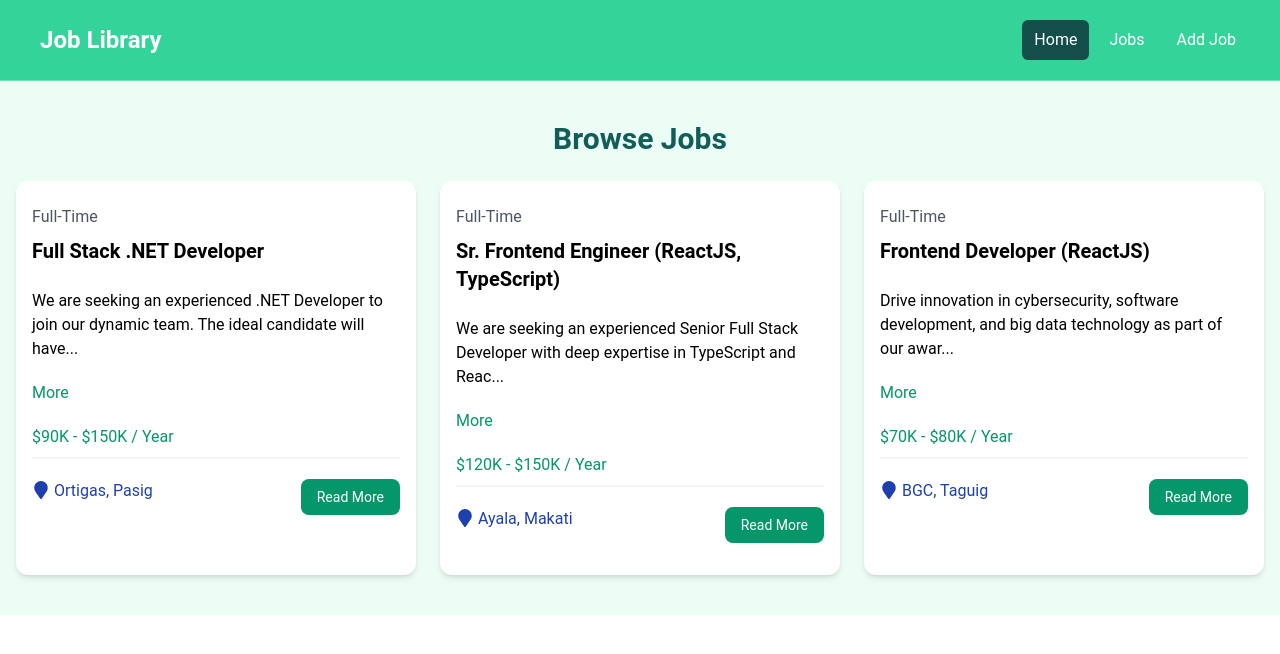
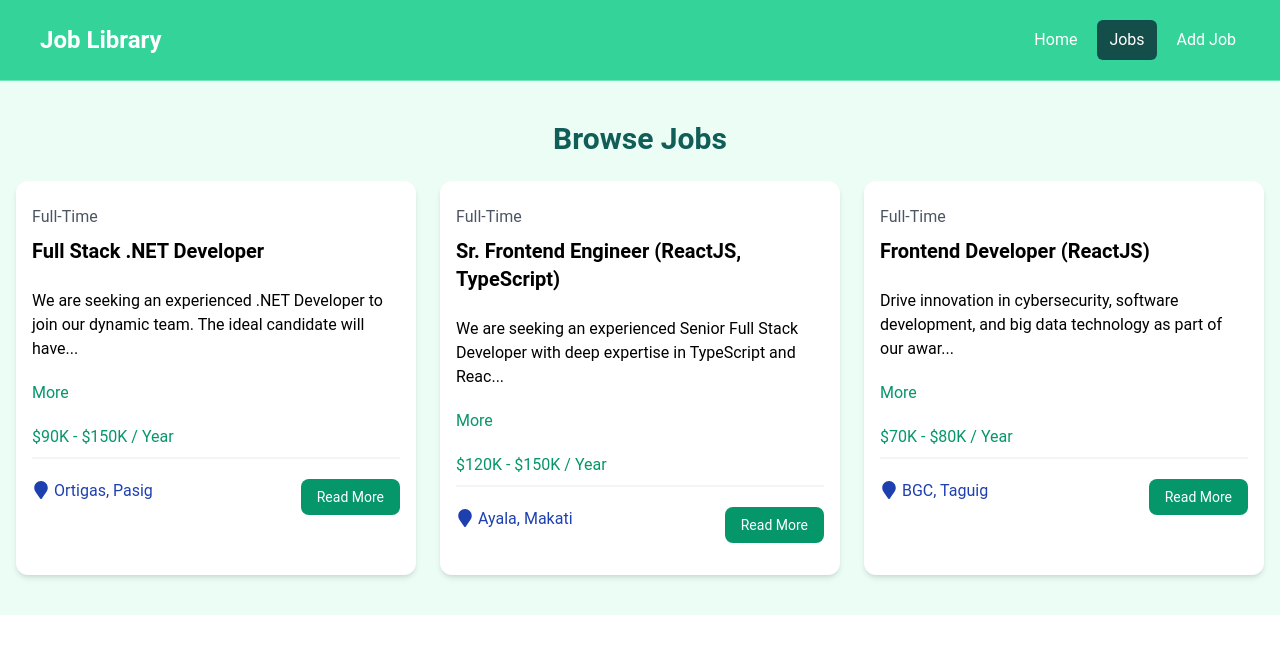
Before and after one commit to dfranzzzzz/Job-Library, a React (Vite) app in the folder Job-Library/: page /jobs in a window 1280 px wide. Shown: the top 654 px of the page. Built offline with nearby package versions, Linux system fonts and the light colour scheme.

Commit message:
applied NavLink to NavBar buttons

```diff
--- a/Job-Library/src/Components/NavBar.jsx
+++ b/Job-Library/src/Components/NavBar.jsx
@@ -1,38 +1,34 @@
 import React from "react";
-import { Link } from "react-router-dom";
+import { NavLink } from "react-router-dom";
 
 const NavBar = () => {
+  const linkClass = ({ isActive }) =>
+    isActive
+      ? "bg-teal-900 text-white hover:bg-teal-800 hover:text-white rounded-md px-3 py-2"
+      : "text-white hover:bg-teal-800 hover:text-white rounded-md px-3 py-2";
+
   return (
     <nav className="bg-emerald-400 border-b border-emerald-300">
       <div className="mx-auto max-w-7xl px-2 sm:px-6 lg:px-8">
         <div className="flex h-20 items-center justify-between">
           <div className="flex flex-1 items-center justify-center md:items-stretch md:justify-start">
-            <Link
+            <NavLink
               className="flex flex-shrink-0 items-center mr-4 text-white text-2xl font-bold ml-2"
               to="/"
             >
               Job Library
-            </Link>
+            </NavLink>
             <div className="md:ml-auto">
               <div className="flex space-x-2">
-                <Link
-                  className="bg-teal-900 text-white hover:bg-teal-800 hover:text-white rounded-md px-3 py-2"
-                  to="/"
-                >
+                <NavLink className={linkClass} to="/">
                   Home
-                </Link>
-                <Link
-                  className="text-white hover:bg-teal-800 hover:text-white rounded-md px-3 py-2"
-                  to="/jobs"
-                >
+                </NavLink>
+                <NavLink className={linkClass} to="/jobs">
                   Jobs
-                </Link>
-                <Link
-                  className="text-white hover:bg-teal-800 hover:text-white rounded-md px-3 py-2"
-                  to="/add-job"
-                >
+                </NavLink>
+                <NavLink className={linkClass} to="/add-job">
                   Add Job
-                </Link>
+                </NavLink>
               </div>
             </div>
           </div>
```
